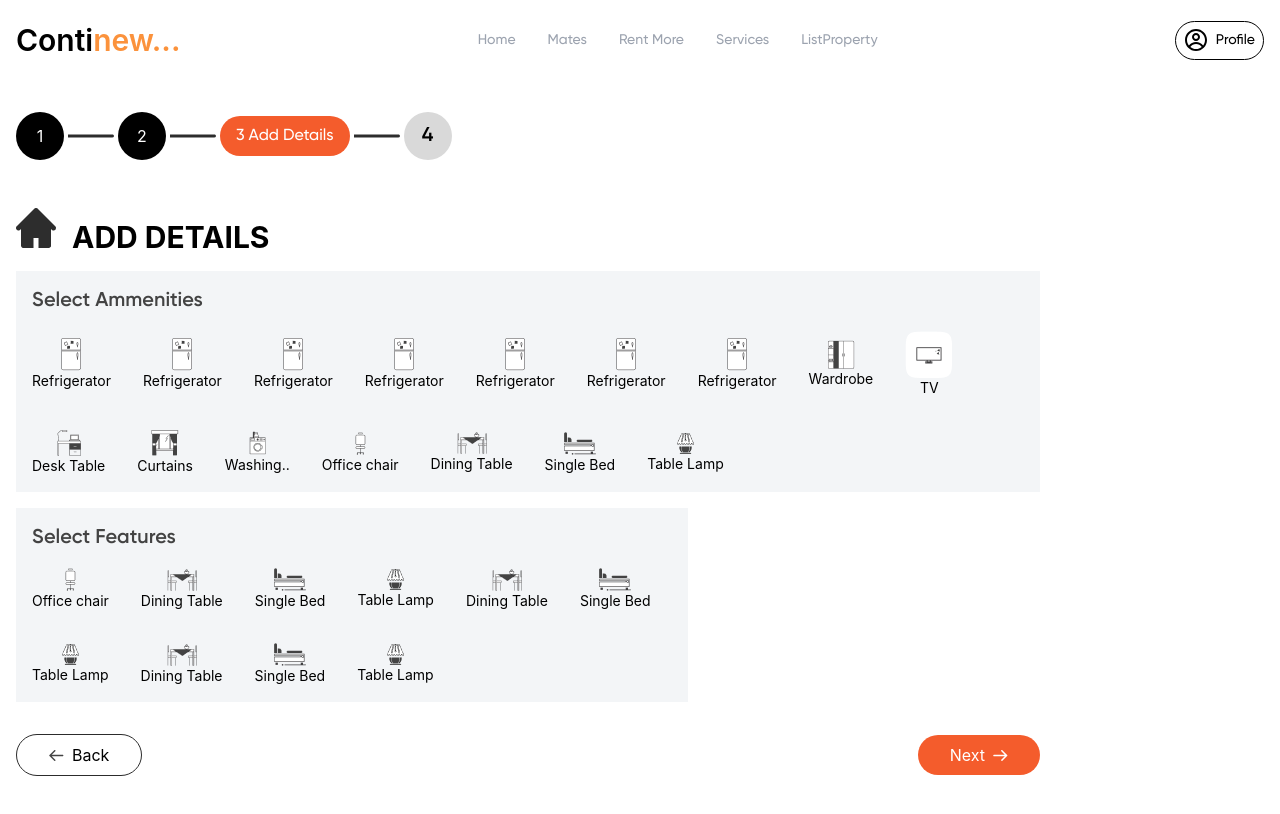
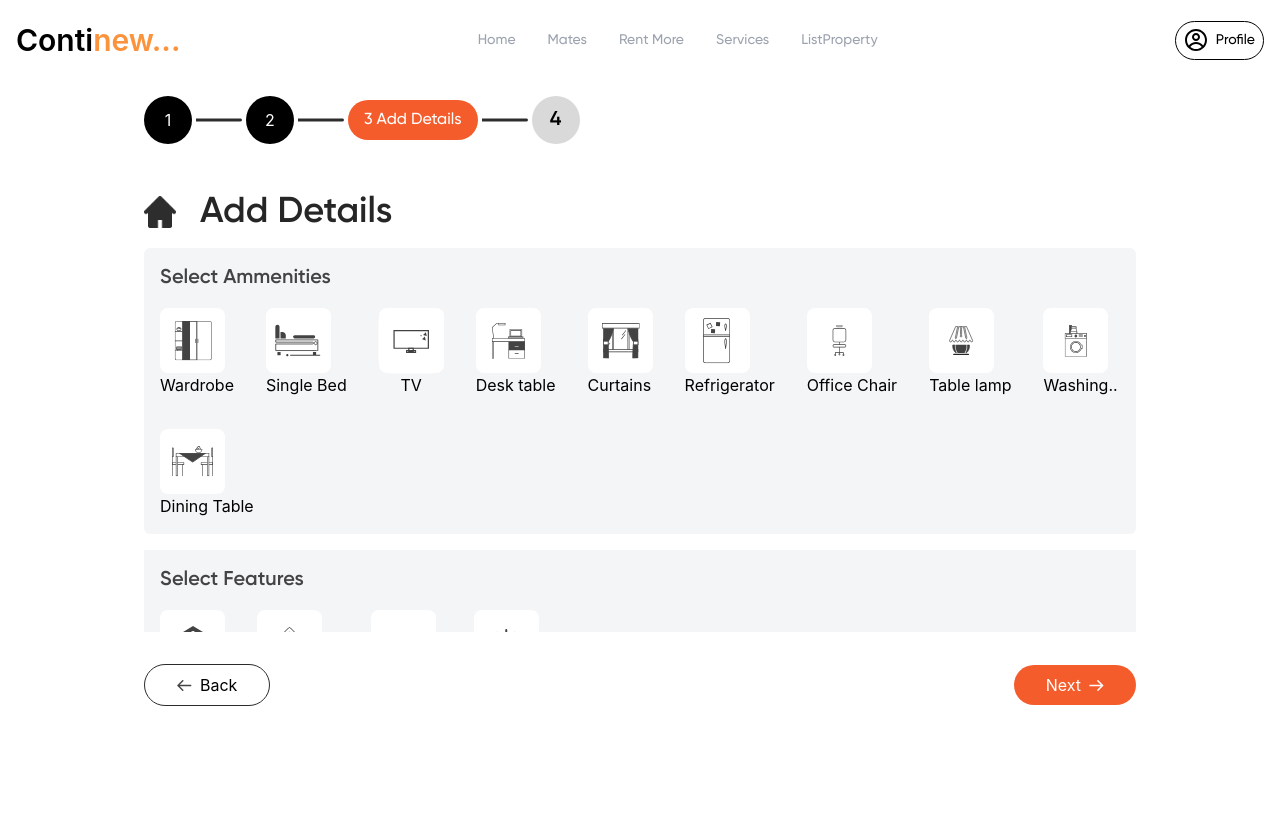
Before and after one commit to harshwarghade22/Mini-Project, a React (Vite) app: page /addDetails in a window 1280 px wide. Shown: the top 814 px of the page. Built offline with nearby package versions, Linux system fonts and the light colour scheme.

Commit message:
Scrolling added and alignment set

```diff
--- a/src/components/Listing_steps/AddDetails.jsx
+++ b/src/components/Listing_steps/AddDetails.jsx
@@ -7,11 +7,15 @@ import arrow2 from "../Images/Arrow 21234.png";
 import { Link } from "react-router-dom";
 import SelectAmmenitiesIcons from "./SelectAmmenitiesIcons";
 import SelectFeatureIcon from "./SelectFeatureIcon";
+import NearbyPlaces from "./NearbyPlaces";
+import { ScrollArea } from '@mantine/core';
+import { MdNorthEast } from "react-icons/md";
+
 
 const AddDetails = () => {
   return (
-    <div className="max-w-7xl mx-auto px-4 py-8">
-      <div className="top  flex justify-start items-center gap-1">
+    <div className="max-w-5xl mx-auto px-4 py-4">
+      <div className="top flex justify-start items-center gap-1">
         <Link to="/addLocation">
           <div className="w-12 h-12 rounded-full bg-black text-white flex justify-center items-center">
             1
@@ -35,13 +39,20 @@ const AddDetails = () => {
         </Link>
       </div>
 
-      <div className="flex justify-start items-baseline lg:mt-12 md:mt-10 mt-8  gap-4 ">
-        <img className="w-10 h-10" src={home2} alt="" />
-        <h1 className="text-3xl font-bold">ADD DETAILS</h1>
+      <div className="flex justify-start items-center lg:mt-12 md:mt-10 mt-8 gap-6 ">
+        <img className="w-8 h-8" src={home2} alt="" />
+        <h1 className="text-4xl font-gilroy_semi_bold text-[#262626]">Add Details</h1>
       </div>
 
-      <SelectAmmenitiesIcons />
-      <SelectFeatureIcon />
+
+
+      <ScrollArea h={400} type="never" >
+        <SelectAmmenitiesIcons/>
+        <SelectFeatureIcon/>
+        <SelectFeatureIcon/>
+        {/* <NearbyPlaces/> */}
+        {/* <NearbyPlaces/> */}
+      </ScrollArea>
 
       <div className="max-w-5xl flex justify-between items-center my-8">
         <Link to="/addImage">
--- a/src/components/Listing_steps/FlatDescription.jsx
+++ b/src/components/Listing_steps/FlatDescription.jsx
@@ -12,7 +12,7 @@ import { Link } from "react-router-dom";
 
 const FlatDescription = () => {
   return (
-    <div className="max-w-7xl mx-auto px-4 py-8">
+    <div className="max-w-5xl mx-auto px-4 py-8">
       <div className="top  flex justify-start items-center gap-1">
         <Link to="/addLocation">
           <div className="w-12 h-12 rounded-full bg-black text-white flex justify-center items-center">
--- a/src/components/Listing_steps/Hero2.jsx
+++ b/src/components/Listing_steps/Hero2.jsx
@@ -13,7 +13,7 @@ import FileUpload from "../File-upload/FileUpload";
 
 const Hero2 = () => {
   return (
-    <div className="max-w-7xl  mx-auto py-4 px-4">
+    <div className="max-w-5xl  mx-auto py-4 px-4">
       <div className="top  flex justify-start items-center gap-1">
         <Link to="/addLocation">
           <div className="w-12 h-12 rounded-full bg-black text-white flex justify-center items-center">
--- /dev/null
+++ b/src/components/Listing_steps/NearbyPlaces.jsx
@@ -0,0 +1,34 @@
+import React from "react";
+import Rail from "../Icons/Rail";
+
+const NearbyPlaces = () => {
+  return (
+    <div className="max-w-5xl md:my-4 my-6 bg-[#F3F5F7] p-4 pb-7 ">
+      <h1 className="text-xl font-gilroy_semi_bold text-[#434343] sm:my-4 sm:mt-0 mt-4 mb-8 ">
+        Nearby Places
+      </h1>
+      <div className="flex flex-wrap gap-8">
+        <div className="flex-col justify-center">
+          <div className="w-[65px] h-[65px] bg-white rounded-lg p-2 flex justify-center items-center ">
+            <Rail />
+          </div>
+          <h1>Railway</h1>
+        </div>
+        <div className="flex-col justify-center">
+          <div className="w-[65px] h-[65px] bg-white rounded-lg p-2 flex justify-center items-center ">
+            <Rail />
+          </div>
+          <h1>Railway</h1>
+        </div>
+        <div className="flex-col justify-center">
+          <div className="w-[65px] h-[65px] bg-white rounded-lg p-2 flex justify-center items-center ">
+            <Rail />
+          </div>
+          <h1>Railway</h1>
+        </div>
+      </div>
+    </div>
+  );
+};
+
+export default NearbyPlaces;
--- a/src/components/Listing_steps/SelectAmmenitiesIcons.jsx
+++ b/src/components/Listing_steps/SelectAmmenitiesIcons.jsx
@@ -11,14 +11,24 @@ import {
   icon9,
   icon10,
 } from "../mateDetails/Icons";
+import Wardrobe from "../Icons/Wardrobe";
+import Bed from "../Icons/Bed";
+import Tv from "../Icons/Tv";
+import Desk from "../Icons/Desk";
+import Curtains from "../Icons/Curtains";
+import Fridge from "../Icons/Fridge";
+import OfficeChair from "../Icons/OfficeChair";
+import Tablelamp from "../Icons/Tablelamp";
+import Dinning from "../Icons/Dinning";
+import WM from "../Icons/WM";
 
 const SelectAmmenitiesIcons = () => {
   return (
-    <div className="icons max-w-5xl md:my-4 bg-[#F3F5F7] p-4 my-4">
+    <div className="icons max-w-5xl md:my-4 bg-[#F3F5F7] p-4 my-4 rounded-md">
       <h1 className="text-xl font-gilroy_semi_bold text-[#434343] sm:my-4 sm:mt-0 mt-4 mb-8 ">
         Select Ammenities
       </h1>
-      <div className="flex flex-wrap  items-center gap-8 ">
+      {/* <div className="flex flex-wrap items-center gap-8 ">
         <div className="">
           <img src={fridge} alt="" className="mx-auto" />
           <h3 className="text-sm text-center">Refrigerator</h3>
@@ -87,6 +97,78 @@ const SelectAmmenitiesIcons = () => {
           <img src={icon10} alt="" className="mx-auto" />
           <h3 className="text-sm text-center">Table Lamp</h3>
         </div>
+      </div> */}
+      <div className="flex flex-wrap gap-8">
+        <div className="flex-col justify-center">
+          <div className="w-[65px] h-[65px] bg-white rounded-lg p-2 flex justify-center items-center ">
+            <Wardrobe />
+          </div>
+          <h1>Wardrobe</h1>
+        </div>
+
+        <div className="flex-col justify-center">
+          <div className="w-[65px] h-[65px] bg-white rounded-lg p-2 flex justify-center items-center">
+            <Bed />
+          </div>
+          <h1>Single Bed</h1>
+        </div>
+
+        <div className="flex-col justify-center text-center">
+          <div className="w-[65px] h-[65px] bg-white rounded-lg p-2 flex justify-center items-center ">
+            <Tv />
+          </div>
+          <h1>TV</h1>
+        </div>
+
+        <div className="flex-col justify-center">
+          <div className="w-[65px] h-[65px] bg-white rounded-lg p-2 flex justify-center items-center ">
+            <Desk />
+          </div>
+          <h1>Desk table</h1>
+        </div>
+
+        <div className="flex-col justify-center">
+          <div className="w-[65px] h-[65px] bg-white rounded-lg p-2 flex justify-center items-center ">
+            <Curtains />
+          </div>
+          <h1>Curtains</h1>
+        </div>
+
+        <div className="flex-col justify-center">
+          <div className="w-[65px] h-[65px] bg-white rounded-lg p-2 flex justify-center items-center ">
+            <Fridge />
+          </div>
+          <h1>Refrigerator</h1>
+        </div>
+
+        <div className="flex-col justify-center">
+          <div className="w-[65px] h-[65px] bg-white rounded-lg p-2 flex justify-center items-center ">
+            <OfficeChair />
+          </div>
+          <h1>Office Chair</h1>
+        </div>
+
+        <div className="flex-col justify-center">
+          <div className="w-[65px] h-[65px] bg-white rounded-lg p-2 flex justify-center items-center ">
+            <Tablelamp />
+          </div>
+          <h1>Table lamp</h1>
+        </div>
+
+        <div className="flex-col justify-center">
+          <div className="w-[65px] h-[65px] bg-white rounded-lg p-2 flex justify-center items-center ">
+            <WM />
+          </div>
+          <h1>Washing..</h1>
+        </div>
+
+        <div className="flex-col justify-center">
+          <div className="w-[65px] h-[65px] bg-white rounded-lg p-2 flex justify-center items-center ">
+            <Dinning />
+          </div>
+          <h1>Dining Table</h1>
+        </div>
+
       </div>
     </div>
   );
--- a/src/components/Listing_steps/SelectFeatureIcon.jsx
+++ b/src/components/Listing_steps/SelectFeatureIcon.jsx
@@ -1,13 +1,20 @@
 import React from "react";
 import { icon7, icon8, icon9, icon10 } from "../mateDetails/Icons";
+import { Indicator } from '@mantine/core';
+
+
+import Lift from "../Icons/Lift";
+import Water from "../Icons/Water";
+import Security from "../Icons/Security";
+import DeskTable from "../Icons/DeskTable";
 
 const SelectFeatureIcon = () => {
   return (
-    <div className="max-w-2xl md:my-4 my-6 bg-[#F3F5F7] p-4 ">
+    <div className="max-w-5xl md:my-4 my-6 bg-[#F3F5F7] p-4 pb-7 ">
       <h1 className="text-xl font-gilroy_semi_bold text-[#434343] sm:my-4 sm:mt-0 mt-4 mb-8 ">
         Select Features
       </h1>
-      <div className="flex flex-wrap  items-center gap-8 ">
+      {/* <div className="flex flex-wrap  items-center gap-8 ">
         <div className="">
           <img src={icon7} alt="" className="mx-auto" />
           <h3 className="text-sm text-center">Office chair</h3>
@@ -50,6 +57,35 @@ const SelectFeatureIcon = () => {
           <img src={icon10} alt="" className="mx-auto" />
           <h3 className="text-sm text-center">Table Lamp</h3>
         </div>
+      </div> */}
+      <div className="flex flex-wrap gap-8">
+        <div className="flex-col justify-center text-center">
+          <div className="w-[65px] h-[65px] bg-white rounded-lg p-2 flex justify-center items-center ">
+            <Lift />
+          </div>
+          <h1>Lift</h1>
+        </div>
+
+        <div className="flex-col justify-center">
+          <div className="w-[65px] h-[65px] bg-white rounded-lg p-2 flex justify-center items-center ">
+            <Water />
+          </div>
+          <h1>24/7 water</h1>
+        </div>
+
+        <div className="flex-col justify-center">
+          <div className="w-[65px] h-[65px] bg-white rounded-lg p-2 flex justify-center items-center ">
+            <Security />
+          </div>
+          <h1>Security..</h1>
+        </div>
+
+        <div className="flex-col justify-center">
+          <div className="w-[65px] h-[65px] bg-white rounded-lg p-2 flex justify-center items-center ">
+            <DeskTable />
+          </div>
+          <h1>Desk Table</h1>
+        </div>
       </div>
     </div>
   );
```
Also changed, not shown: src/components/Icons/Wardrobe.jsx (+105 -28 lines).
